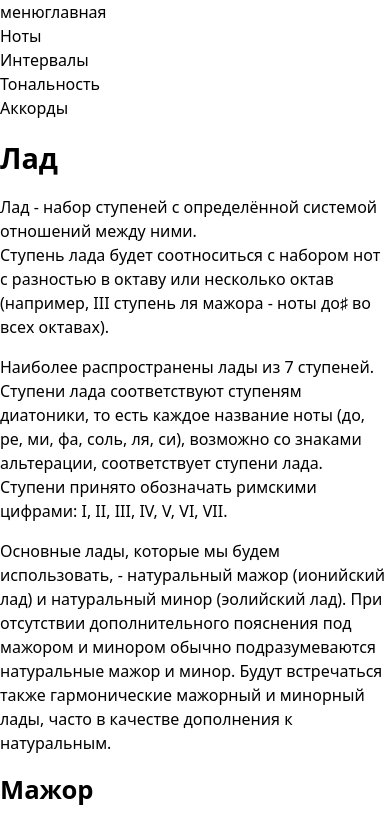
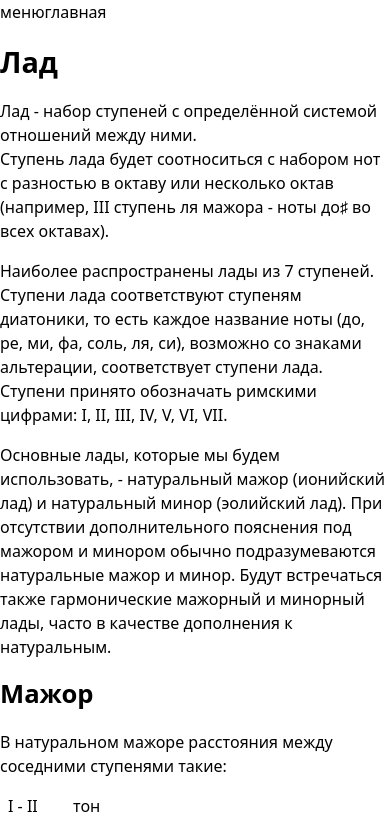
Before and after one commit to titovtima/studyMusicSite, a Nuxt app: page /theory/key in a window 390 px wide. Shown: the top 822 px of the page. Built offline with nearby package versions, Linux system fonts and the light colour scheme.

Commit message:
reactive style by css

```diff
--- a/components/Navbar.vue
+++ b/components/Navbar.vue
@@ -1,6 +1,6 @@
 <template>
   <nav class="px-8 pt-2 border-b border-black min-h-8">
-    <span ref="menuButton" class="cursor-pointer" @click="$emit('clickMenu')">меню</span>
+    <span ref="menuButton" id="menuButton" @click="$emit('clickMenu')">меню</span>
     <NuxtLink to="/" class="float-right">главная</NuxtLink>
   </nav>
 </template>
@@ -16,3 +16,15 @@ onMounted(() => {
     menuButton.value.classList.add('hidden');
 });
 </script>
+
+<style scoped>
+#menuButton {
+  @apply cursor-pointer;
+}
+
+@media screen and (min-width: 800px) {
+  #menuButton {
+    display: none;
+  }
+}
+</style>
--- a/components/Theory.vue
+++ b/components/Theory.vue
@@ -1,7 +1,9 @@
 <template>
   <Navbar @click-menu="showMenu = !showMenu"/>
-  <TheoryMenu :class="{'hidden': !showMenu}" class="absolute bg-white bg-opacity-95 p-8"/>
-  <div class="p-8 inline-block" :style="{ marginLeft: menuWidth + 'rem'}">
+  <!-- <TheoryMenu ref="menu" id="theory-menu" class="absolute bg-white bg-opacity-95 p-8" :class="{hidden: !showMenu}"/> -->
+  <TheoryMenu ref="menu" id="theory-menu" class="absolute bg-white bg-opacity-95 p-8" :style="showMenu ? '' : 'display: var(--menu-show)'"/>
+  <!-- <div id="main-block" class="p-8 inline-block" :style="{ marginLeft: menuWidth + 'rem'}"> -->
+  <div id="main-block" class="p-8 inline-block">
     <slot></slot>
   </div>
 </template>
@@ -11,11 +13,24 @@ import Navbar from './Navbar.vue';
 import TheoryMenu from './TheoryMenu.vue';
 
 const showMenu = ref(false);
-const menuWidth = ref(0);
-onMounted(() => {
-  if (toValue(isWideScreen)) {
-    showMenu.value = true;
-    menuWidth.value = 10;
+</script>
+
+<style scoped>
+#main-block {
+  margin-left: 10rem;
+}
+
+* {
+  --menu-show: block;
+}
+
+@media screen and (max-width: 800px) {
+  * {
+    --menu-show: none;
   }
-});
-</script>
+
+  #main-block {
+    margin-left: 0;
+  }
+}
+</style>
```
